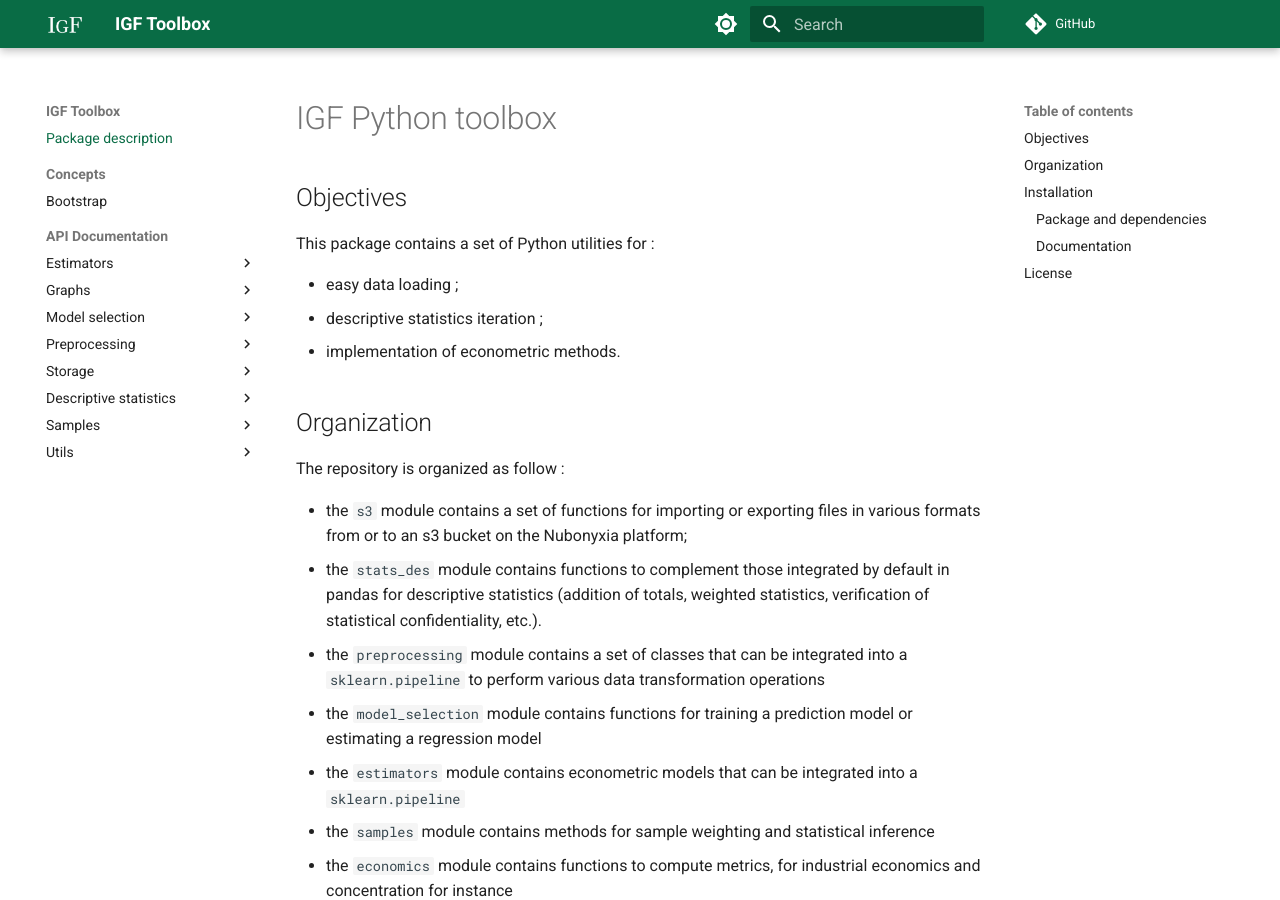
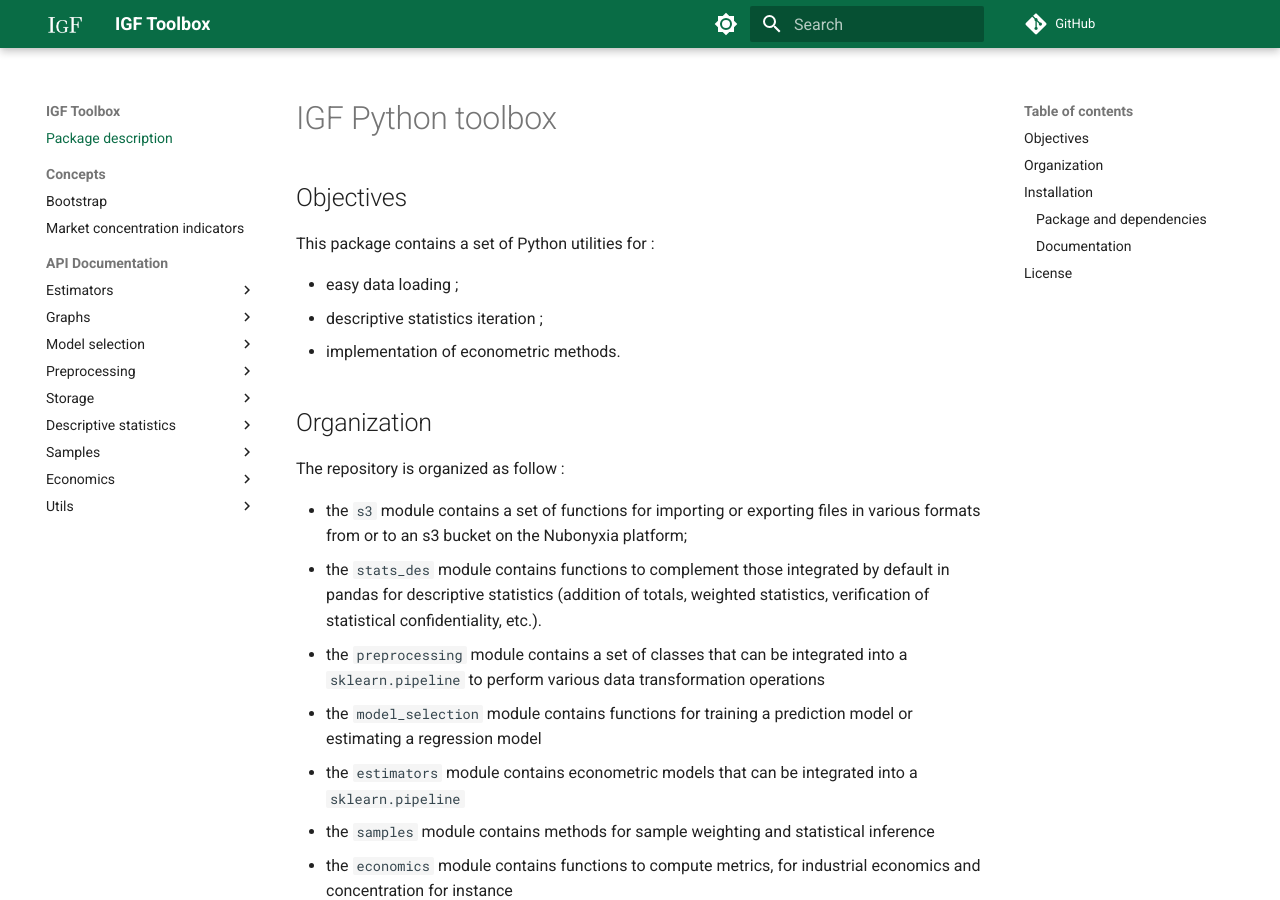
Before and after one commit to IGF-PSD/igf_toolbox, an MkDocs documentation site: the page built from docs/index.md, in a window 1280 px wide and 900 px high. Built offline with MkDocs 1.6.1 and Material for MkDocs 9.7.7, drawn with Linux system fonts in a browser that asks for light colours; comment, search, counter and statistics services are not loaded; some of the changed lines change nothing that is shown.

Commit message:
(add) economics documentation

```diff
--- a/mkdocs.yml
+++ b/mkdocs.yml
@@ -88,6 +88,7 @@ nav:
   - Package description: index.md
   - Concepts:
       - Bootstrap: concepts/BOOTSTRAP.md
+      - Market concentration indicators: concepts/MARKET_CONCENTRATION.md
   - API Documentation:
     - Estimators:
       - Classifiers:
@@ -149,6 +150,15 @@ nav:
         - create_pond_data: api/create_pond_data.md
     - Samples:
         - Bootstrap: api/Bootstrap.md
+    - Economics:
+        - Industrial Economics:
+            - Market concentration indicators:
+                - concentration_ratio: api/concentration_ratio.md
+                - gini_index: api/gini_index.md
+                - lorenz_curve: api/lorenz_curve.md
+                - hhi: api/hhi.md
+                - shannon_entropy: api/shannon_entropy.md
+                - theil_index: api/theil_index.md
     - Utils:
       - Auxiliary:
         - _separate_category_modality_from_dummy: api/_separate_category_modality_from_dummy.md
```
